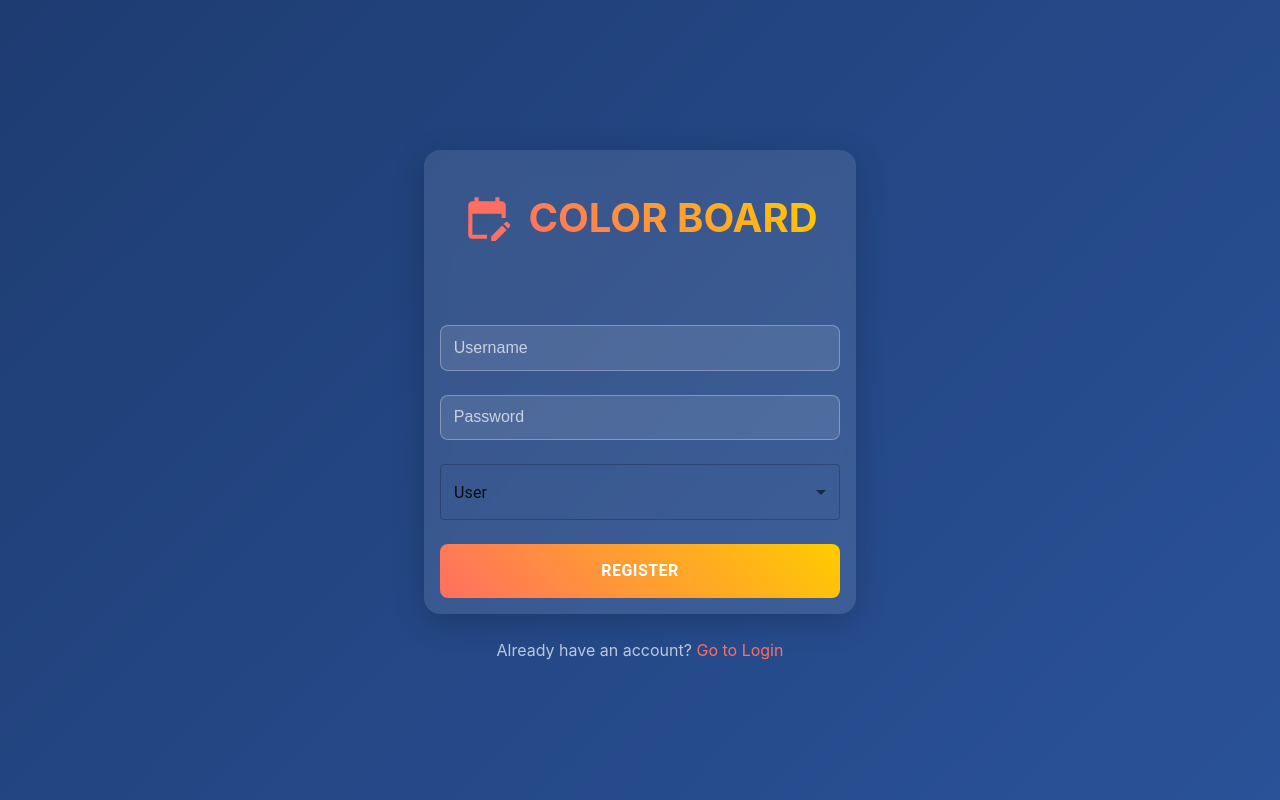
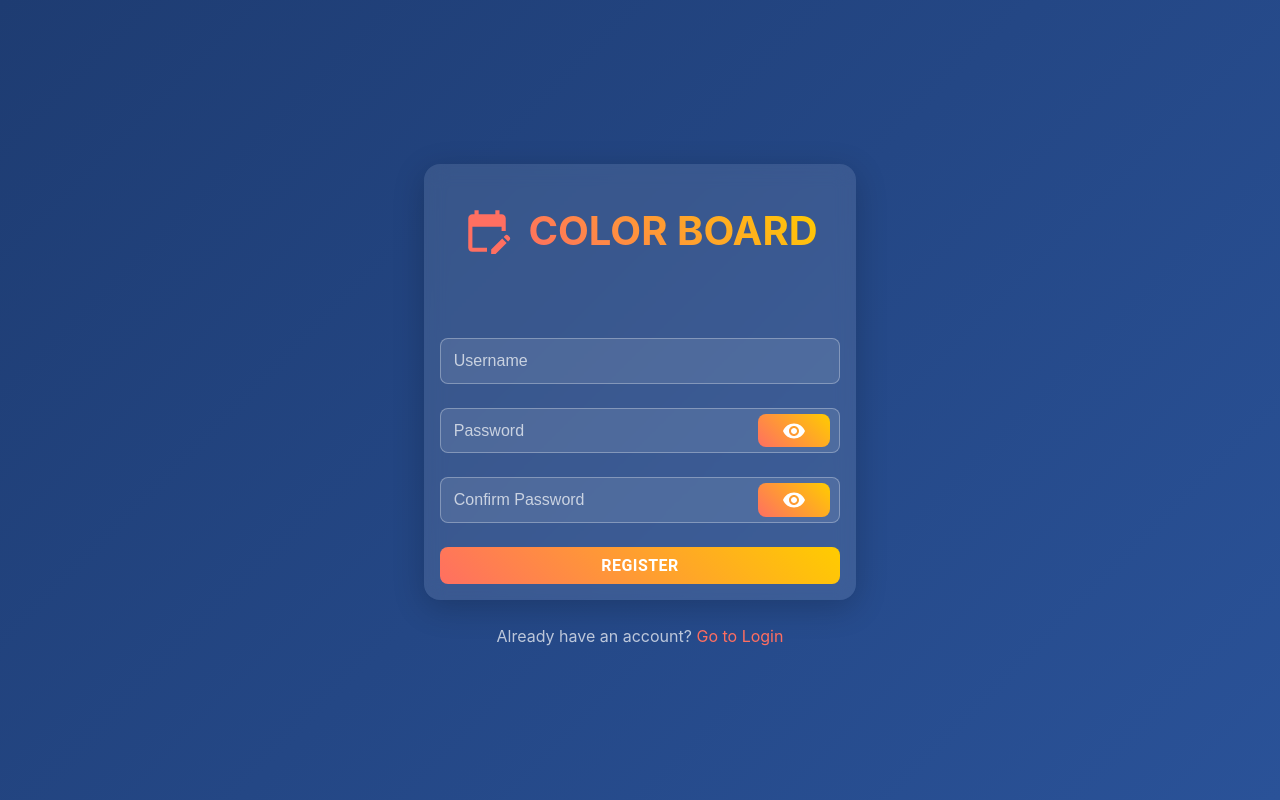
Before and after one commit to tanvirmitul1/whiteboard-application, a React (Create React App) app in the folder client/: page /register in a window 1280 px wide. Built offline with nearby package versions, Linux system fonts and the light colour scheme; no server answers.

Commit message:
password visibility add

```diff
--- a/client/src/pages/LoginPage.js
+++ b/client/src/pages/LoginPage.js
@@ -5,7 +5,8 @@ import { toast } from "react-toastify";
 import { useNavigate, Link } from "react-router-dom"; // Import Link
 import useAuth from "../customHooks/useAuth";
 import EditCalendarIcon from "@mui/icons-material/EditCalendar";
-import { Box, Button, CircularProgress } from "@mui/material";
+import { Box, Button, CircularProgress, IconButton } from "@mui/material";
+import { Visibility, VisibilityOff } from "@mui/icons-material";
 import TypingGame from "../components/TypingGame";
 import { useDispatch } from "react-redux";
 import { setProfilePicture } from "../slices/authSlice";
@@ -13,6 +14,7 @@ import { setProfilePicture } from "../slices/authSlice";
 const LoginPage = () => {
   const [username, setUsername] = useState("mitul");
   const [password, setPassword] = useState("12345678");
+  const [showPassword, setShowPassword] = useState(false);
   const navigate = useNavigate();
   const [login, { isLoading }] = useLoginMutation();
   const { userId } = useAuth();
@@ -80,12 +82,17 @@ const LoginPage = () => {
           value={username}
           onChange={(e) => setUsername(e.target.value)}
         />
-        <input
-          type="password"
-          placeholder="Password"
-          value={password}
-          onChange={(e) => setPassword(e.target.value)}
-        />
+        <PasswordWrapper>
+          <input
+            type={showPassword ? "text" : "password"}
+            placeholder="Password"
+            value={password}
+            onChange={(e) => setPassword(e.target.value)}
+          />
+          <IconButton onClick={() => setShowPassword((prev) => !prev)}>
+            {showPassword ? <VisibilityOff /> : <Visibility />}
+          </IconButton>
+        </PasswordWrapper>
         <Button type="submit">
           {isLoading ? (
             <Box sx={{ display: "flex", alignItems: "center" }}>
@@ -129,6 +136,7 @@ const LoginPage = () => {
 
 export const FormContainer = styled.div`
   height: ${(props) => props.height || "100vh"};
+  overflow-x: hidden;
   width: 100vw;
   display: flex;
   flex-direction: column;
@@ -190,7 +198,7 @@ export const FormContainer = styled.div`
     button {
       background: linear-gradient(45deg, #ff6f61, #ffcc00);
       color: white;
-      padding: 0.8rem 1.5rem;
+      padding: 0.3rem 1.5rem;
       border: none;
       font-weight: bold;
       cursor: pointer;
@@ -209,8 +217,8 @@ export const FormContainer = styled.div`
 
 export const Error = styled.div`
   color: #ff6f61;
-  margin-top: 1rem;
   font-weight: bold;
+  text-align: center;
 `;
 
 const LoadingModal = styled.div`
@@ -246,5 +254,21 @@ const LoadingModal = styled.div`
     color: rgba(255, 255, 255, 0.7);
   }
 `;
+export const PasswordWrapper = styled.div`
+  position: relative;
+  display: flex;
+  align-items: center;
+
+  input {
+    flex: 1;
+    padding-right: 2rem;
+  }
+
+  button {
+    position: absolute;
+    right: 10px;
+    color: white;
+  }
+`;
 
 export default LoginPage;
--- a/client/src/pages/RegisterPage.js
+++ b/client/src/pages/RegisterPage.js
@@ -1,13 +1,24 @@
 import React, { useState } from "react";
 import { Link, useNavigate } from "react-router-dom";
 import { useCreateUserMutation } from "../Apis/userApiSlice";
-import { Select, MenuItem, Button, CircularProgress } from "@mui/material";
+import {
+  Select,
+  MenuItem,
+  Button,
+  CircularProgress,
+  IconButton,
+  Box,
+} from "@mui/material";
+import { Visibility, VisibilityOff } from "@mui/icons-material";
 import { toast } from "react-toastify";
 import EditCalendarIcon from "@mui/icons-material/EditCalendar";
-import { Error, FormContainer } from "./LoginPage";
+import { Error, FormContainer, PasswordWrapper } from "./LoginPage";
 const RegisterPage = () => {
   const [username, setUsername] = useState("");
   const [password, setPassword] = useState("");
+  const [confirmPassword, setConfirmPassword] = useState("");
+  const [showPassword, setShowPassword] = useState(false);
+  const [showConfirmPassword, setShowConfirmPassword] = useState(false);
   const [role, setRole] = useState("User");
   const [error, setError] = useState("");
   const navigate = useNavigate();
@@ -16,6 +27,10 @@ const RegisterPage = () => {
   const handleSubmit = async (e) => {
     e.preventDefault();
     setError("");
+    if (password !== confirmPassword) {
+      setError("Passwords do not match!");
+      return;
+    }
     try {
       const response = await createUser({ username, password, role }).unwrap();
       localStorage.setItem("user", JSON.stringify(response.user));
@@ -39,19 +54,36 @@ const RegisterPage = () => {
           value={username}
           onChange={(e) => setUsername(e.target.value)}
         />
-        <input
-          type="password"
-          placeholder="Password"
-          value={password}
-          onChange={(e) => setPassword(e.target.value)}
-        />
-        <Select
+        <PasswordWrapper>
+          <input
+            type={showPassword ? "text" : "password"}
+            placeholder="Password"
+            value={password}
+            onChange={(e) => setPassword(e.target.value)}
+          />
+          <IconButton onClick={() => setShowPassword((prev) => !prev)}>
+            {showPassword ? <VisibilityOff /> : <Visibility />}
+          </IconButton>
+        </PasswordWrapper>
+
+        <PasswordWrapper>
+          <input
+            type={showConfirmPassword ? "text" : "password"}
+            placeholder="Confirm Password"
+            value={confirmPassword}
+            onChange={(e) => setConfirmPassword(e.target.value)}
+          />
+          <IconButton onClick={() => setShowConfirmPassword((prev) => !prev)}>
+            {showConfirmPassword ? <VisibilityOff /> : <Visibility />}
+          </IconButton>
+        </PasswordWrapper>
+        {/* <Select
           value={role}
           onChange={(e) => setRole(e.target.value)}
           fullWidth
         >
           <MenuItem value="User">User</MenuItem>
-        </Select>
+        </Select> */}
         {error && <Error>{error}</Error>}
         <Button type="submit">
           {isLoading ? (
```
